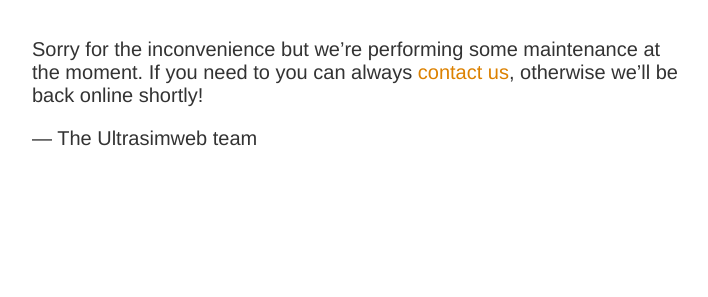
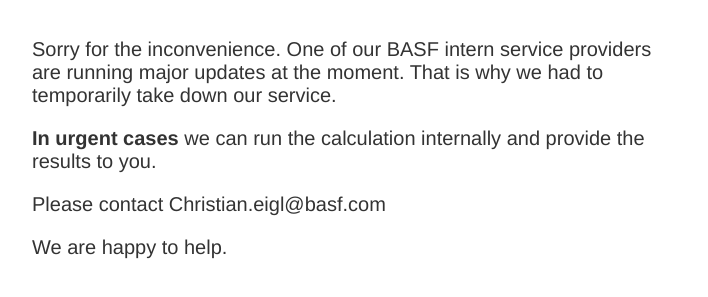
Before and after one commit to skoppd/errorpage, a plain HTML site: page index.html in a window 1280 px wide. Shown: the part 261-558 px from the top of the page, without its empty margins (283-991 px from the left). Drawn offline with Linux system fonts and the light colour scheme.

Commit message:
Update index.html
adjusted error text

```diff
--- a/index.html
+++ b/index.html
@@ -12,7 +12,9 @@
 <article>
     <h1>We&rsquo;ll be back soon!</h1>
     <div>
-        <p>Sorry for the inconvenience but we&rsquo;re performing some maintenance at the moment. If you need to you can always <a href="mailto:christian.eigl@basf.com">contact us</a>, otherwise we&rsquo;ll be back online shortly!</p>
-        <p>&mdash; The Ultrasimweb team</p>
+    <p>Sorry for the inconvenience. One of our BASF intern service providers are running major updates at the moment. That is why we had to temporarily take down our service.</p>
+      <p><strong>In urgent cases</strong> we can run the calculation internally and provide the results to you.</p>
+    <p>Please contact Christian.eigl@basf.com</p>
+    <p>We are happy to help.</p>
     </div>
 </article>
```
